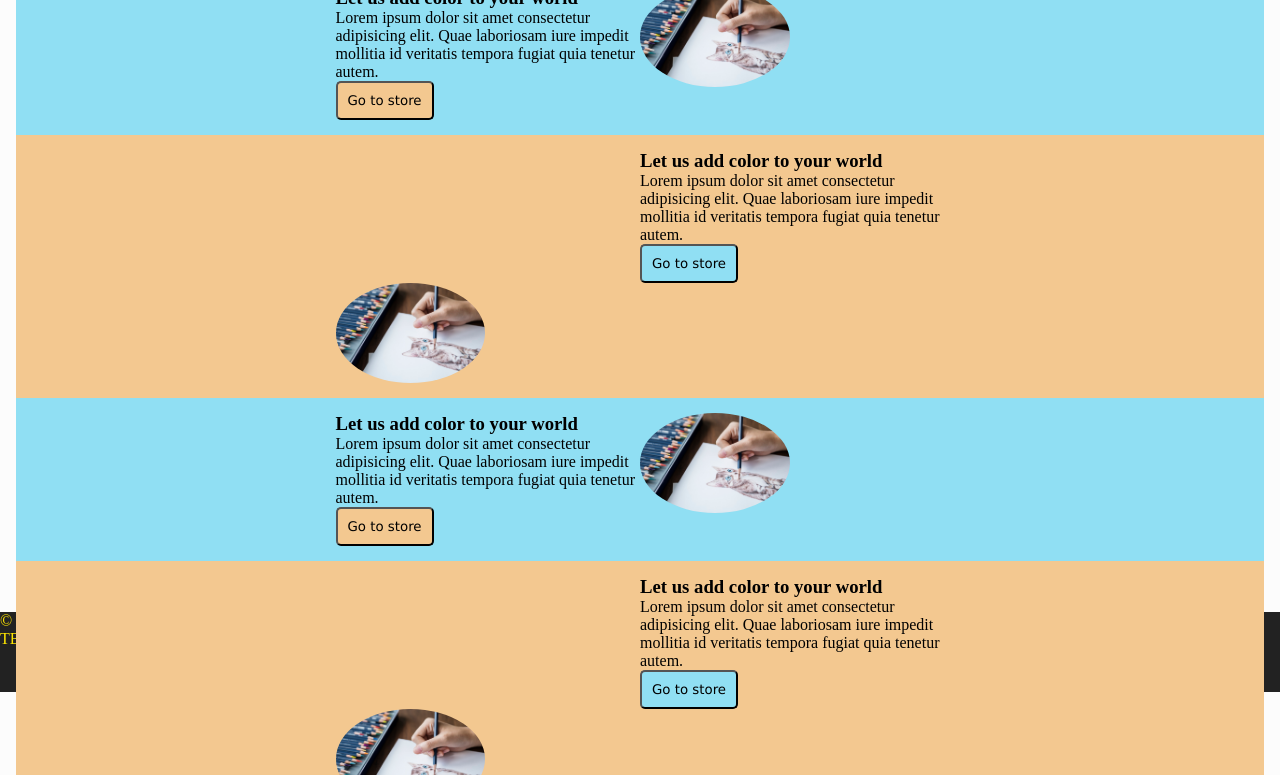
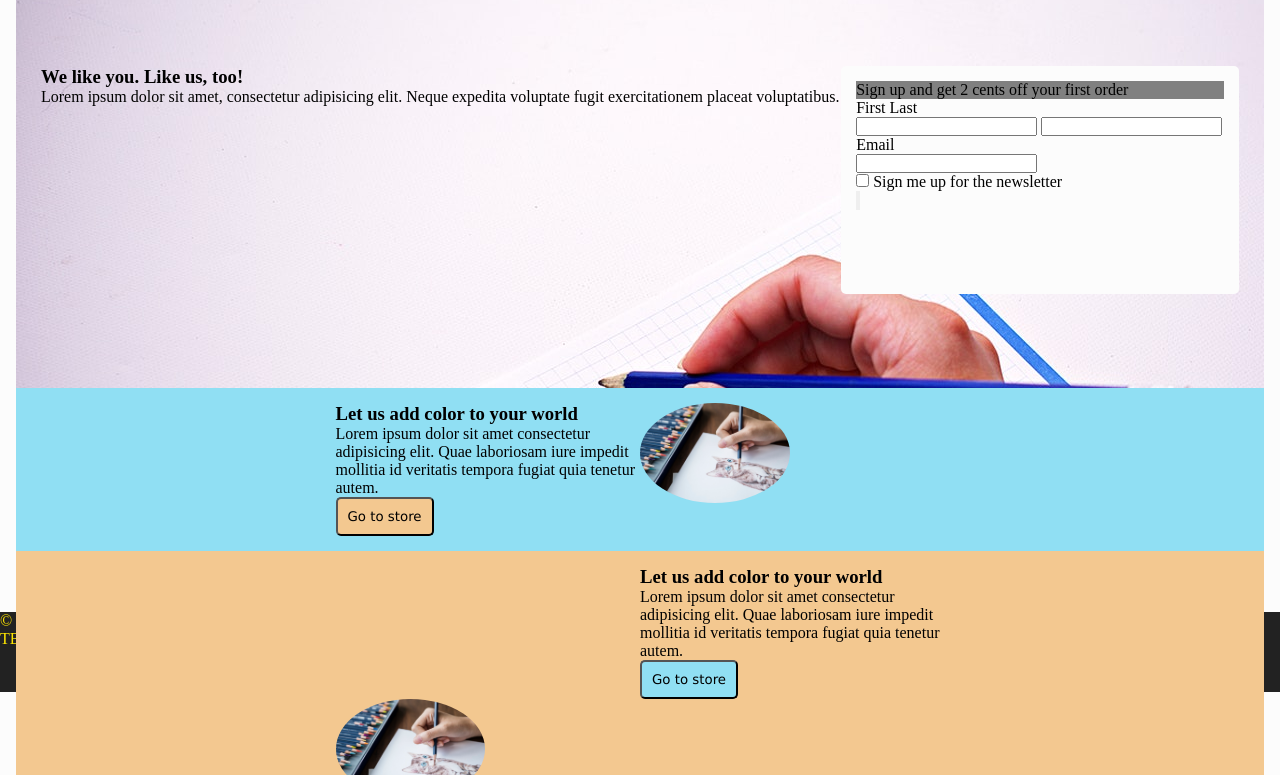
Before and after one commit to travisreynolds17/OnePagePencils, a website: page index.html in a window 1280 px wide. Shown: the part 188-963 px from the top of the page. Drawn offline with Linux system fonts and the light colour scheme.

Commit message:
Sign-up form

```diff
--- a/index.html
+++ b/index.html
@@ -34,9 +34,44 @@
     </nav>
 
     <main>
-        <div>
-            <h1>One Page Pencils</h1>
-            <h2>If war is art, come well-armed</h2>
+        <div class="top-section">
+            <div class="head">
+                <h1>One Page Pencils</h1>
+                <h2>If war is art, come well-armed</h2>
+            </div>
+            <div class="message">
+                <h3>We like you. Like us, too!</h3>
+                Lorem ipsum dolor sit amet, consectetur adipisicing elit. Neque expedita voluptate fugit exercitationem
+                placeat voluptatibus.
+            </div>
+            <div class="form">
+                <div class="top">
+                    Sign up and get 2 cents off your first order
+                </div>
+
+                <form action="">
+                    <div class="segment">
+                        <label for="fName">First</label>
+                        <label for="lName">Last</label>
+                    </div>
+                    <div class="segment">
+                        <input type="text" name="fName" id="fName" width="50%">
+
+                        <input type="text" name="lName" id="lName">
+                    </div>
+
+                    <label class="segment" for="email">Email</label>
+                    <input class="segment" type="email" name="email" id="email">
+                    <div class="segment">
+                        <input type="checkbox" name="offer" id="offer"> Sign me up for the newsletter
+                    </div>
+                    <input type="submit" value="">
+
+                </form>
+            </div>
+            <div class="ribbon">
+
+            </div>
         </div>
 
         <div class="section blue">
--- a/sass/_config.scss
+++ b/sass/_config.scss
@@ -5,6 +5,8 @@ $white: #fcfcfc;
 
 $background-primary: #90dff3;
 $background-secondary: #f3c890;
+
+$background-photo: url("/dist/images/pexels-photo-1367233.jpeg");
 
 //font-colors
 
--- a/sass/main.scss
+++ b/sass/main.scss
@@ -42,6 +42,7 @@ a {
   top: 0;
   width: 100%;
   margin-bottom: 2px;
+  z-index: 9999;
 
   .menu-button {
     color: $white;
@@ -141,6 +142,47 @@ main {
   }
 }
 
+.top-section {
+  padding: 25px;
+  background: $background-photo no-repeat;
+  height: 60vh;
+  width: 100%;
+  display: grid;
+  grid-template-areas:
+    "head head"
+    "text form"
+    "brag brag";
+
+  .message {
+    grid-area: text;
+  }
+
+  .form {
+    border-radius: 5px;
+    padding: 15px;
+    background: $white;
+    display: block;
+    grid-area: form;
+
+    .top {
+      background: gray;
+      width: 100%;
+    }
+
+    .segment {
+      display: block;
+    }
+  }
+
+  .ribbon {
+    grid-area: brag;
+  }
+
+  .head {
+    grid-area: head;
+  }
+}
+
 button {
   padding: 10px;
   border-radius: 5px;
```
Also changed, not shown: dist/css/main.css.
